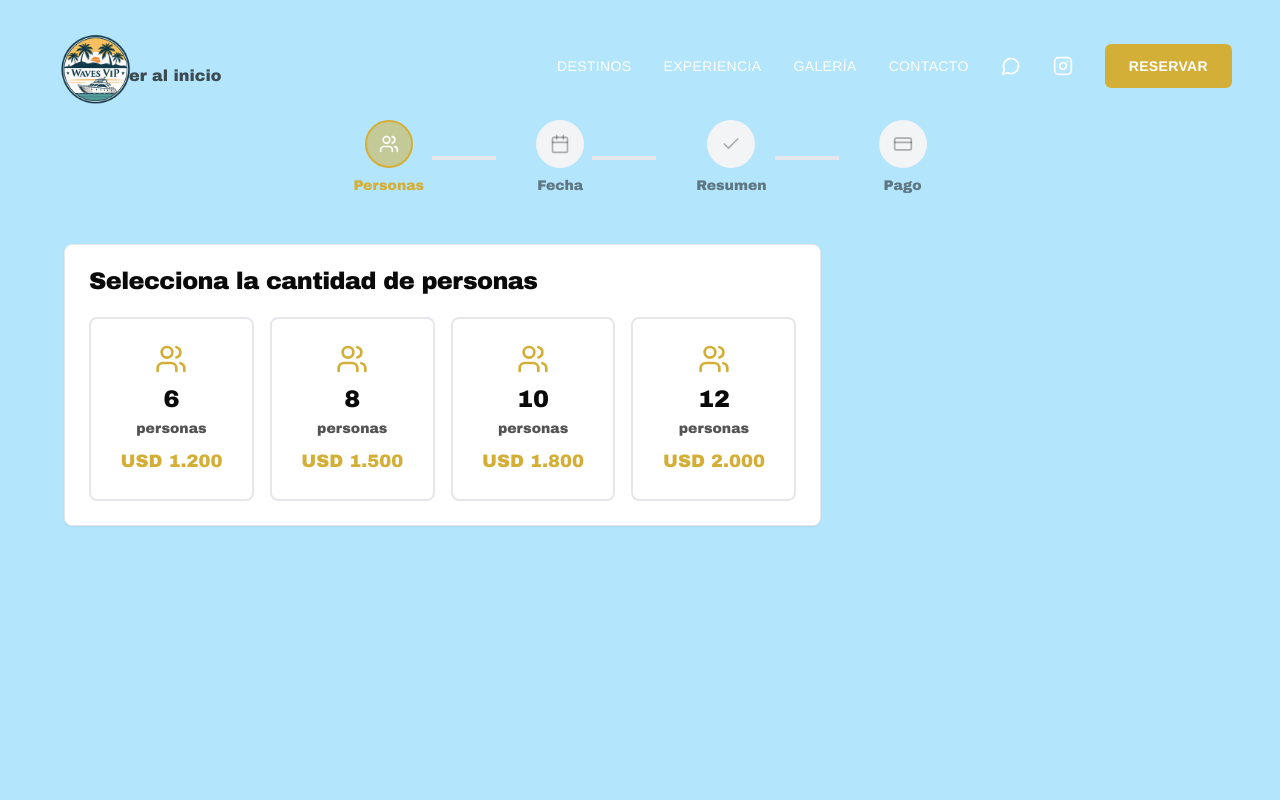
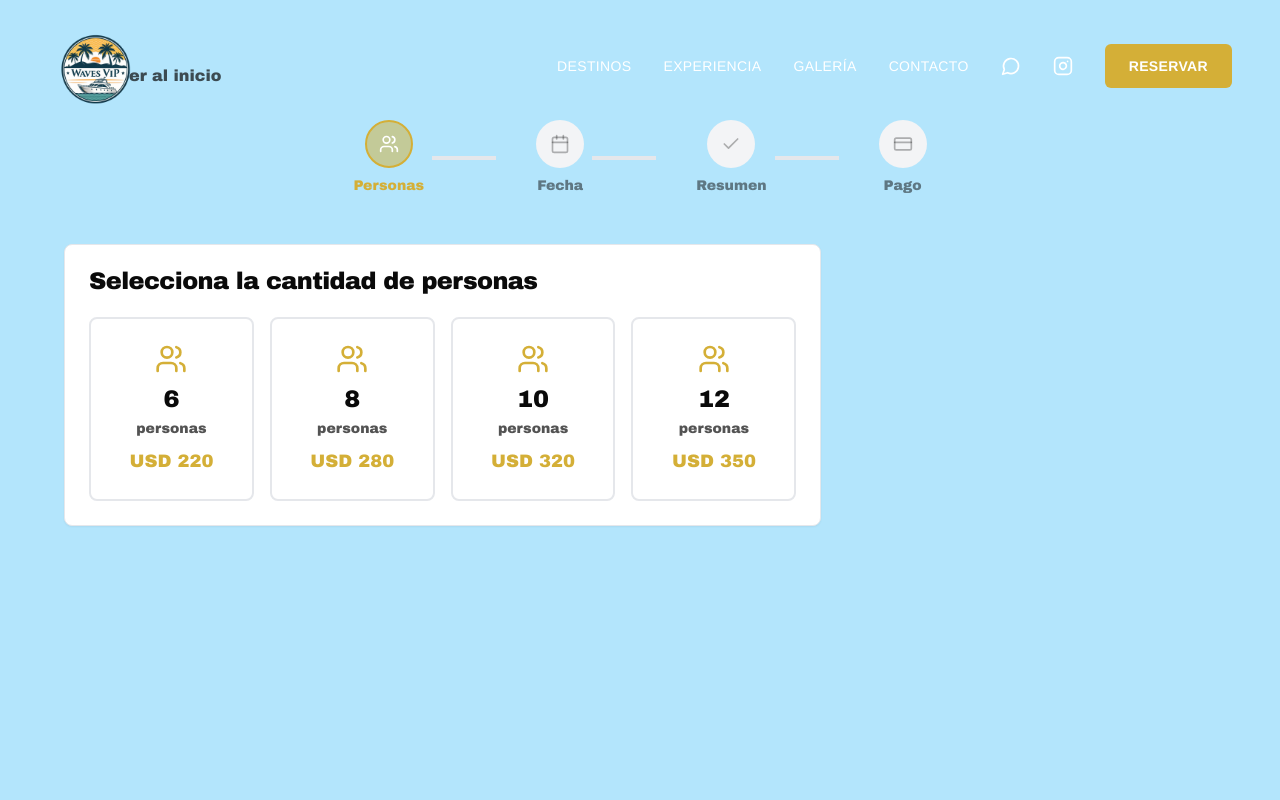
Before and after one commit to gerardo4porciento-beep/wavesvip, a Next.js app: page /reservar in a window 1280 px wide. Shown: the top 800 px of the page. Built offline with nearby package versions, Linux system fonts and the light colour scheme; a web font is replaced by a local one.

Commit message:
Actualizar precios de reservas, agregar mensaje predefinido a WhatsApp y actualizar texto de servicio excepcional

```diff
--- a/app/reservar/page.tsx
+++ b/app/reservar/page.tsx
@@ -13,12 +13,12 @@ import CalendarAvailability from "@/components/CalendarAvailability";
 
 type Step = "guests" | "date" | "summary" | "availability" | "payment";
 
-// Tarifas por cantidad de personas (valores de ejemplo - el usuario proporcionará los reales)
+// Tarifas por cantidad de personas
 const PRICING: Record<number, number> = {
-  6: 1200,
-  8: 1500,
-  10: 1800,
-  12: 2000,
+  6: 220,
+  8: 280,
+  10: 320,
+  12: 350,
 };
 
 const GUEST_OPTIONS = [6, 8, 10, 12] as const;
--- a/components/Header.tsx
+++ b/components/Header.tsx
@@ -48,7 +48,7 @@ export default function Header() {
               Contacto
             </Link>
             <a
-              href="https://wa.me/584127316397"
+              href="https://wa.me/584127316397?text=Hola%2C%20vengo%20de%20la%20web%20de%20Waves%2C%20estoy%20interesado%20en%20alquilar%20una%20lancha"
               target="_blank"
               rel="noopener noreferrer"
               className="text-white hover:text-luxury-gold transition-colors"
@@ -128,7 +128,7 @@ export default function Header() {
               </Link>
               <div className="flex items-center gap-4 pt-2">
                 <a
-                  href="https://wa.me/584127316397"
+                  href="https://wa.me/584127316397?text=Hola%2C%20vengo%20de%20la%20web%20de%20Waves%2C%20estoy%20interesado%20en%20alquilar%20una%20lancha"
                   target="_blank"
                   rel="noopener noreferrer"
                   className="text-white hover:text-luxury-gold transition-colors"
--- a/components/SocialButtonsMobile.tsx
+++ b/components/SocialButtonsMobile.tsx
@@ -35,7 +35,7 @@ export default function ContactMobileSection() {
             transition={{ duration: 0.5, delay: 0.2 }}
           >
             <Link
-              href="https://wa.me/584127316397"
+              href="https://wa.me/584127316397?text=Hola%2C%20vengo%20de%20la%20web%20de%20Waves%2C%20estoy%20interesado%20en%20alquilar%20una%20lancha"
               target="_blank"
               rel="noopener noreferrer"
               className="flex items-center gap-3 w-full bg-[#25D366] rounded-xl p-3 shadow-md hover:shadow-lg hover:scale-[1.02] transition-all duration-300 group"
--- a/components/sections/AboutSection.tsx
+++ b/components/sections/AboutSection.tsx
@@ -45,7 +45,7 @@ export default function AboutSection() {
               icon: Sparkles,
               title: "Servicio Excepcional",
               description:
-                "Tripulación profesional dedicada a hacer de tu experiencia algo extraordinario, atendiendo cada detalle con excelencia.",
+                "Salida desde marina privada, estacionamiento privado, marinero incluido.",
             },
           ].map((feature, index) => (
             <motion.div
--- a/components/sections/ContactSection.tsx
+++ b/components/sections/ContactSection.tsx
@@ -106,7 +106,7 @@ export default function ContactSection() {
                 transition={{ duration: 0.5, delay: 0.2 }}
               >
                 <Link
-                  href="https://wa.me/584127316397"
+                  href="https://wa.me/584127316397?text=Hola%2C%20vengo%20de%20la%20web%20de%20Waves%2C%20estoy%20interesado%20en%20alquilar%20una%20lancha"
                   target="_blank"
                   rel="noopener noreferrer"
                   className="flex items-center gap-3 w-full bg-[#25D366] rounded-xl p-3 shadow-md hover:shadow-lg hover:scale-[1.02] transition-all duration-300 group"
```
